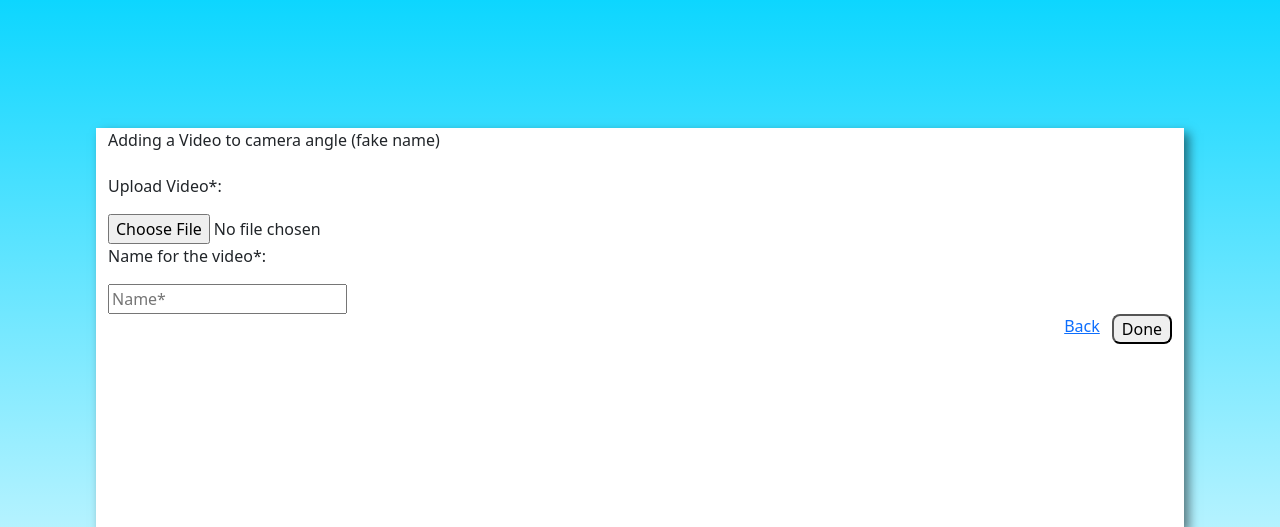
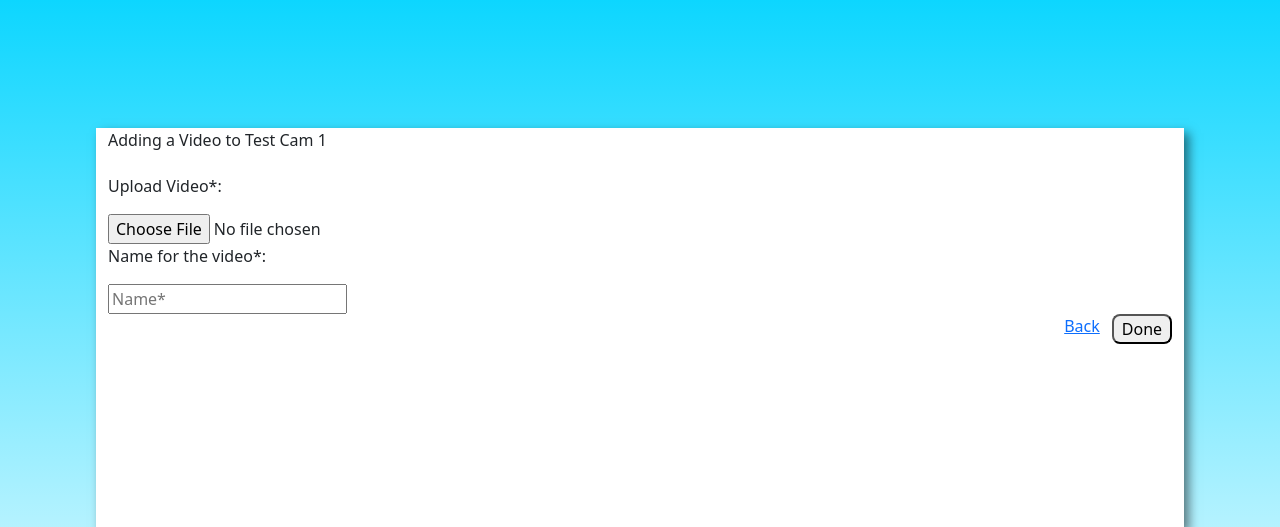
Before and after one commit to k-shen/ACC-App, a Flask app: page /cam/1/addVideo in a window 1280 px wide. Shown: the part 40-567 px from the top of the page. Run offline with Flask 2, Linux system fonts and the light colour scheme; data comes from the database, SQL or seed files in the repository; both versions use the stored data as it was after the commit; some libraries are stand-ins or nearby versions; some web fonts are replaced.

```diff
--- a/data/camera_schema.sql
+++ /dev/null
@@ -1,33 +0,0 @@
-create table Cameras
-            (
-                cam_id integer primary key,
-                cam_name text not null,
-            );
-
-create table Zones
-            (
-                zone_id integer primary key,
-                zone_name text not null,
-                cam_id integer,
-                top_left_x integer not null,
-                top_left_y integer not null,
-                bot_right_x integer not null,
-                bot_right_y integer not null,
-            )
-
-create table Videos
-            (
-                video_id integer primary key,
-                video_name text not null,
-                cam_id integer not null,
-                video_path text not null,
-            )
-
-CREATE TRIGGER IF NOT EXISTS autoDelete
-    BEFORE DELETE ON Cameras
-BEGIN
-    DELETE FROM Zones
-	WHERE Zones.cam_id = Cameras.cam_id;
-    DELETE FROM Videos
-	WHERE Videos.cam_id = Cameras.cam_id;
-END;
--- /dev/null
+++ b/data/schema.sql
@@ -0,0 +1,53 @@
+/*create table Cameras
+            (
+                cam_id integer primary key,
+                cam_name text not null
+            );
+
+create table Zones
+            (
+                zone_id integer primary key,
+                zone_name text not null,
+                cam_id integer,
+                top_left_x integer not null,
+                top_left_y integer not null,
+                bot_right_x integer not null,
+                bot_right_y integer not null
+            );
+
+create table Videos
+            (
+                video_id integer primary key,
+                video_name text not null,
+                cam_id integer not null,
+                video_path text not null
+            );
+
+create table Frames
+            (
+                frame_id integer primary key,
+                video_id integer not null,
+                cam_id integer not null,
+                zone_id integer not null,
+                time_stamp timestamp not null,
+                person text
+            );
+
+*/
+CREATE TRIGGER IF NOT EXISTS autoDeleteCamera
+    BEFORE DELETE ON Cameras
+BEGIN
+    DELETE FROM Zones
+	WHERE Zones.cam_id = old.cam_id;
+    DELETE FROM Videos
+	WHERE Videos.cam_id = old.cam_id;
+    DELETE FROM Frames
+	WHERE Frames.cam_id = old.cam_id;
+END;
+
+CREATE TRIGGER IF NOT EXISTS autoDeleteVideo
+    BEFORE DELETE ON Videos
+BEGIN
+    DELETE FROM Frames
+	WHERE Frames.video_id = old.video_id;
+END;
--- a/main.py
+++ b/main.py
@@ -17,7 +17,6 @@ def home():
 
 @app.route('/home', methods=['GET'])
 def show():
-    '''
     conn = sqlite.connect('./data/database.db')
     c = conn.cursor()
     all = (c.execute("select * from Cameras").fetchall())
@@ -27,22 +26,17 @@ def show():
     cam_list = []
     for cam in all:
         cam_list.append(loadTempCamera(cam))
-    '''
-    cam1 = Camera(1, "first cam", [])
-    cam2 = Camera(2, "second cam", [])
-    camera_list = [cam1, cam2]
-    return flask.render_template('home.html', cam_list=camera_list)
+
+    return flask.render_template('home.html', cam_list=cam_list)
 
 def loadTempCamera(data):
-    '''
-    cam = Camera(data["cam_id"], data["cam_name"], [])
+    print(data)
+    cam = Camera(data[0], data[1], [])
+
     return cam
-    '''
-    pass
 
 
 def loadCameraObj(id):
-    '''
     conn = sqlite.connect('./data/database.db')
     c = conn.cursor()
     data = (c.execute("select * from Cameras where cam_id=?",(id,)).fetchone())
@@ -52,40 +46,37 @@ def loadCameraObj(id):
     zone_list = []
     for zone in zones:
         zone_list.append(loadZoneObj(zone))
-    cam = Camera(data["cam_id"], data["cam_name"], zone_list)
+    cam = Camera(data[0], data[1], zone_list)
     return cam
-    '''
-    pass
 
 def loadZoneObj(data):
-    z = Zone(data["zone_name"], Point(data["top_left_x"], data["top_left_y"]), Point(data["bot_right_x"], data["bot_right_y"]))
+    z = Zone(data[0], data[1], data[2], Point(data[3], data[4]), Point(data[5], data[6]))
     return z
 
 @app.route('/cam/<cid>/delete', methods=['POST'])
 def deleteCam(cid):
     #connect to data base
-    '''
     conn = sqlite.connect('./data/database.db')
     c = conn.cursor()
     idToDelete = request.form['cid']
     c.execute("delete from Cameras where cam_id=?",(idToDelete,))
     conn.commit()
     conn.close()
-    '''
+
     print("deleted camera id " + str(cid))
     return flask.redirect('/home')
 
 @app.route('/vid/<vid>/delete', methods=['POST'])
 def deleteVid(vid):
     #connect to data base
-    '''
+
     conn = sqlite.connect('./data/database.db')
     c = conn.cursor()
     idToDelete = request.form['vid']
     c.execute("delete from Videos where video_id=?",(idToDelete,))
     conn.commit()
     conn.close()
-    '''
+
     print("deleted video id " + str(vid))
     cid = request.form['cid']
     return flask.redirect('/cam/{}'.format(cid))
@@ -93,32 +84,31 @@ def deleteVid(vid):
 @app.route('/cam/<cid>', methods=['GET', 'POST'])
 def viewCam(cid):
     #connect to data base
-    '''
     conn = sqlite.connect('./data/database.db')
     c = conn.cursor()
     cam = loadCameraObj(cid)
-    details = (c.execute("select from Videos where cam_id=?",(cid,)).fetchall())
+    details = (c.execute("select * from Videos where cam_id=?",(cid,)).fetchall())
     conn.commit()
     conn.close()
-    '''
-    print("viewing camera id " + str(cid))
 
-    details = [Video(1, "SW EE206", 1), Video(2, "NW EE206", 1)]
-    cam = Camera(1, "fake name", [])
-    return flask.render_template('camera.html', cam=cam, data=details)
+    videos = []
+    for v in details:
+        videos.append(loadVideoObj(v))
+
+    return flask.render_template('camera.html', cam=cam, data=videos)
+
+def loadVideoObj(data):
+    return Video(data[0], data[1], data[2], data[3])
 
 @app.route("/cam/<cid>/addVideo", methods=['GET', "POST"])
 def addVideo(cid):
-    '''
     conn = sqlite.connect('./data/database.db')
     c = conn.cursor()
-    cam_info = (c.execute("select from Cameras where cam_id=?",(idToDelete,)).fetchone())
+    cam_info = (c.execute("select * from Cameras where cam_id=?",(cid,)).fetchone())
     conn.commit()
     conn.close()
     cam = loadTempCamera(cam_info)
-    '''
-    print("here")
-    cam = Camera(1, "fake name", [])
+
     return flask.render_template("addVideo.html", cam=cam)
 
 
@@ -127,17 +117,16 @@ def addVideoSuccess(cid):
     #connect to data base
     video = flask.request.files['videofile']
     vname = flask.request.form['vname']
-    video.save(os.path.join(app.config['UPLOAD_FOLDER'], vname))
-    videoObj = Video(1, vname, cid)
+    vpath = os.path.join(app.config['UPLOAD_FOLDER'], vname)
+    #video.save(os.path.join(app.config['UPLOAD_FOLDER'], vname))
 
-    '''
     conn = sqlite.connect('./data/database.db')
     c = conn.cursor()
-    cur.execute("INSERT INTO Video VALUES (?, ?, ?);", \
-        (videoObj.vid_id, videoObj.name, videoObj.cam_id))
+    c.execute("INSERT INTO Videos (video_name, cam_id, video_path) VALUES (?, ?, ?);", \
+        (vname, cid, vpath))
     conn.commit()
     conn.close()
-    '''
+
     print("added video" + vname + " of camera id " + str(cid))
     return flask.redirect('/cam/{}'.format(cid))
 
--- a/scripts/Video.py
+++ b/scripts/Video.py
@@ -1,5 +1,6 @@
 class Video:
-    def __init__(self, vid_id, name, cam_id) -> None:
+    def __init__(self, vid_id, name, cam_id, path) -> None:
         self.vid_id = vid_id
         self.name = name
         self.cam_id = cam_id
+        self.path = path
--- a/scripts/Zone.py
+++ b/scripts/Zone.py
@@ -1,7 +1,9 @@
 from scripts.Point import *
 class Zone:
-    def __init__(self, name, top_left, bot_right) -> None:
+    def __init__(self, id, name, cid, top_left, bot_right) -> None:
+        self.zone_id = id
         self.name = name
+        self.cam_id = cid
         if not isinstance(top_left, Point) or not isinstance(bot_right, Point):
             raise TypeError("Need the points to create a zone")
         self.top_left = top_left
--- a/templates/addVideo.html
+++ b/templates/addVideo.html
@@ -19,7 +19,7 @@
         </header>
         <div class="container">
             <div class="table-header" name="{{cam.name}}">
-                <p style="float:left;">Adding a Video to camera angle ({{cam.name}})</p>
+                <p style="float:left;">Adding a Video to {{cam.name}}</p>
             </div>
             <form action="/cam/{{cam.cam_id}}/addVideo/success" method="POST" enctype="multipart/form-data">
                 <div class="wrapper">
```
Also changed, not shown: data/database.db.
